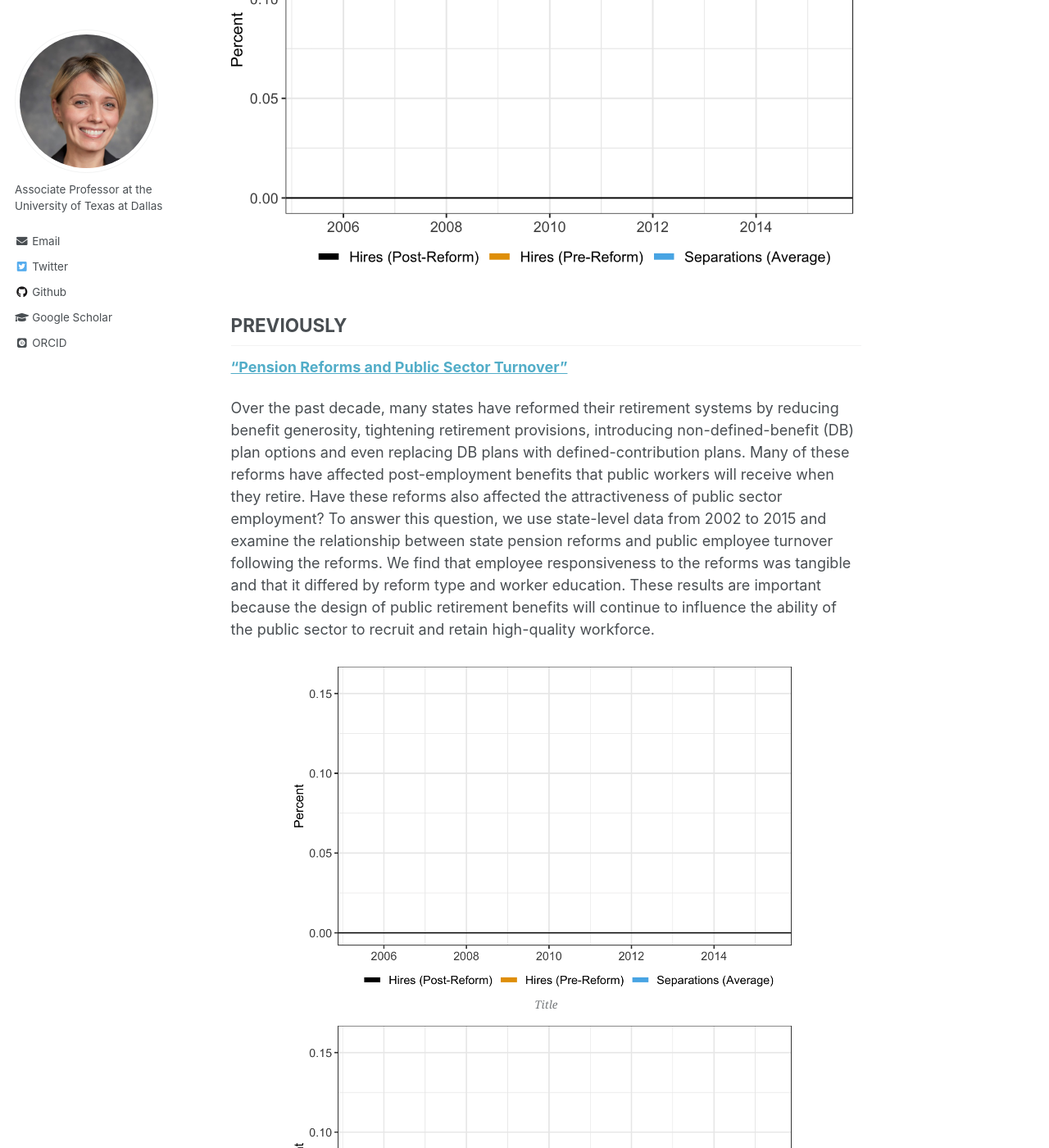
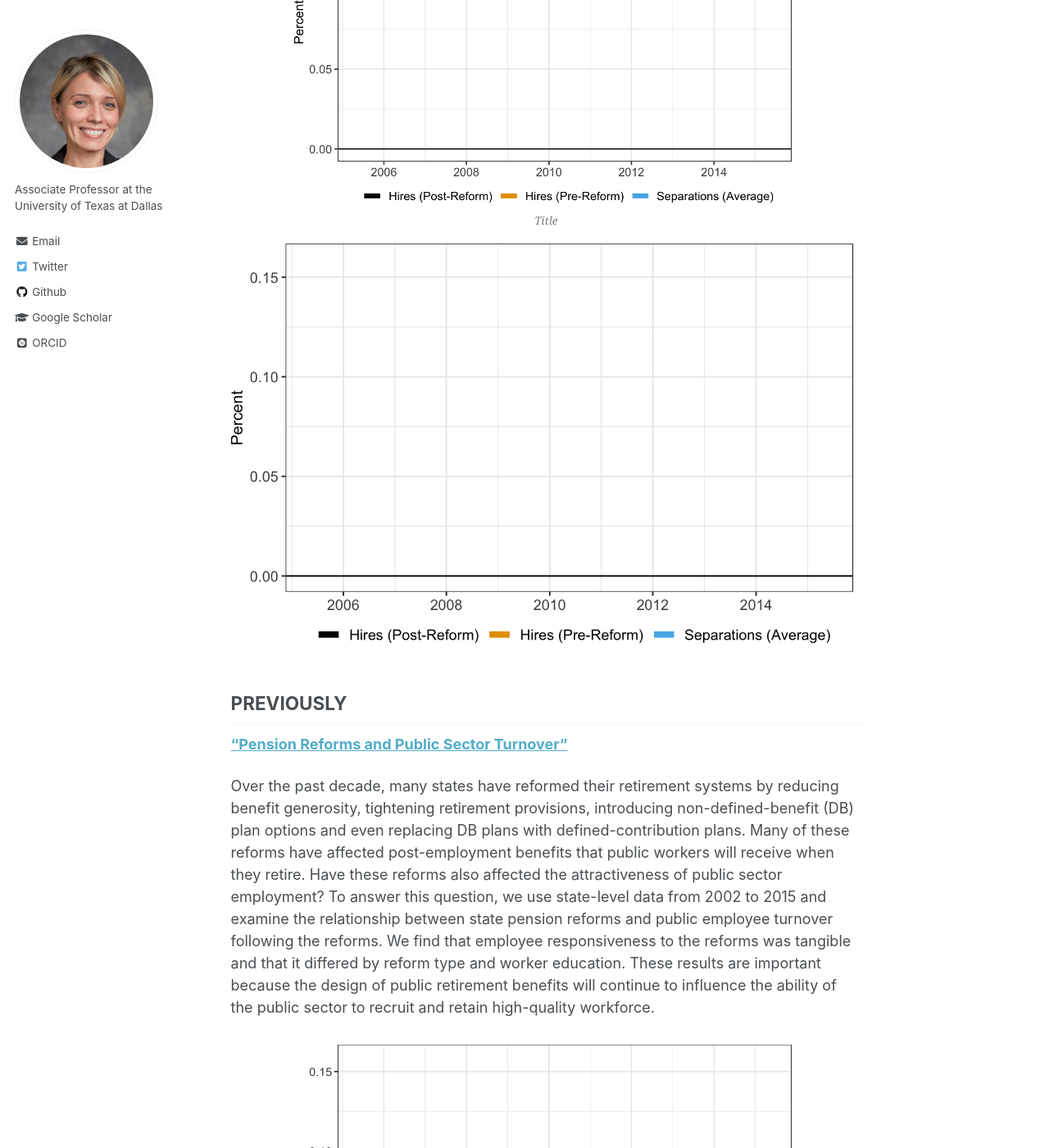
Before and after one commit to egorina/egorina.github.io, a Jekyll site: the page built from _pages/research.md, in a window 1280 px wide and 1400 px high, scrolled down 751 px. Shown: the whole window at 82% size. Built offline with Jekyll 4.4.1, drawn with Linux system fonts in a browser that asks for light colours; some web fonts are replaced; comment, search, counter and statistics services are not loaded.

Commit message:
Update research.md

```diff
--- a/_pages/research.md
+++ b/_pages/research.md
@@ -25,6 +25,12 @@ redirect_from:
 [**“Effects of a Defined Contribution Retirement Plan on Teacher Attrition in Alaska,”**](https://appam.confex.com/appam/2020/meetingapp.cgi/Paper/38090) (with Jen Sidorova, Anil Niraula, and Marc Joffe) [*Link*](https://appam.confex.com/appam/2020/meetingapp.cgi/Paper/38090)
 
 In 2006, Alaska enacted a radical retirement system reform by discontinuing its defined-benefit (DB) pension plan and creating a 401(k)-style defined contribution (DC) plan for all new hires. The reform produced a change in accrual patterns, mandated a fixed contribution rate for the employer, increased retirement benefit portability, and transferred the investment risk to the employee. Using individual-level data for all Alaska teachers in the Teacher Retirement System from 2005 to 2017, we assess how this reform affected teacher mobility out of K-12 employment and the resulting composition of the teacher workforce. We observe few changes in teacher characteristics while documenting higher odds of separation among teachers in the DC plan relative to their DB counterparts.
+
+<center>
+<img src="https://egorina.github.io/files/figs/fig-separation.gif" width = "80%">
+<figcaption><i>Title</i></figcaption>
+</center>
+
 ![](https://egorina.github.io/files/figs/fig-separation.gif)
 
 ## PREVIOUSLY
@@ -42,11 +48,6 @@ Over the past decade, many states have reformed their retirement systems by redu
 </center>
 -->
 
-<center>
-<img src="https://egorina.github.io/files/figs/fig-separation.gif" width = "80%">
-<figcaption><i>Title</i></figcaption>
-</center>
-
 
 <center>
 <img src="https://egorina.github.io/files/figs/fig-separation.gif" width = "80%">
```
